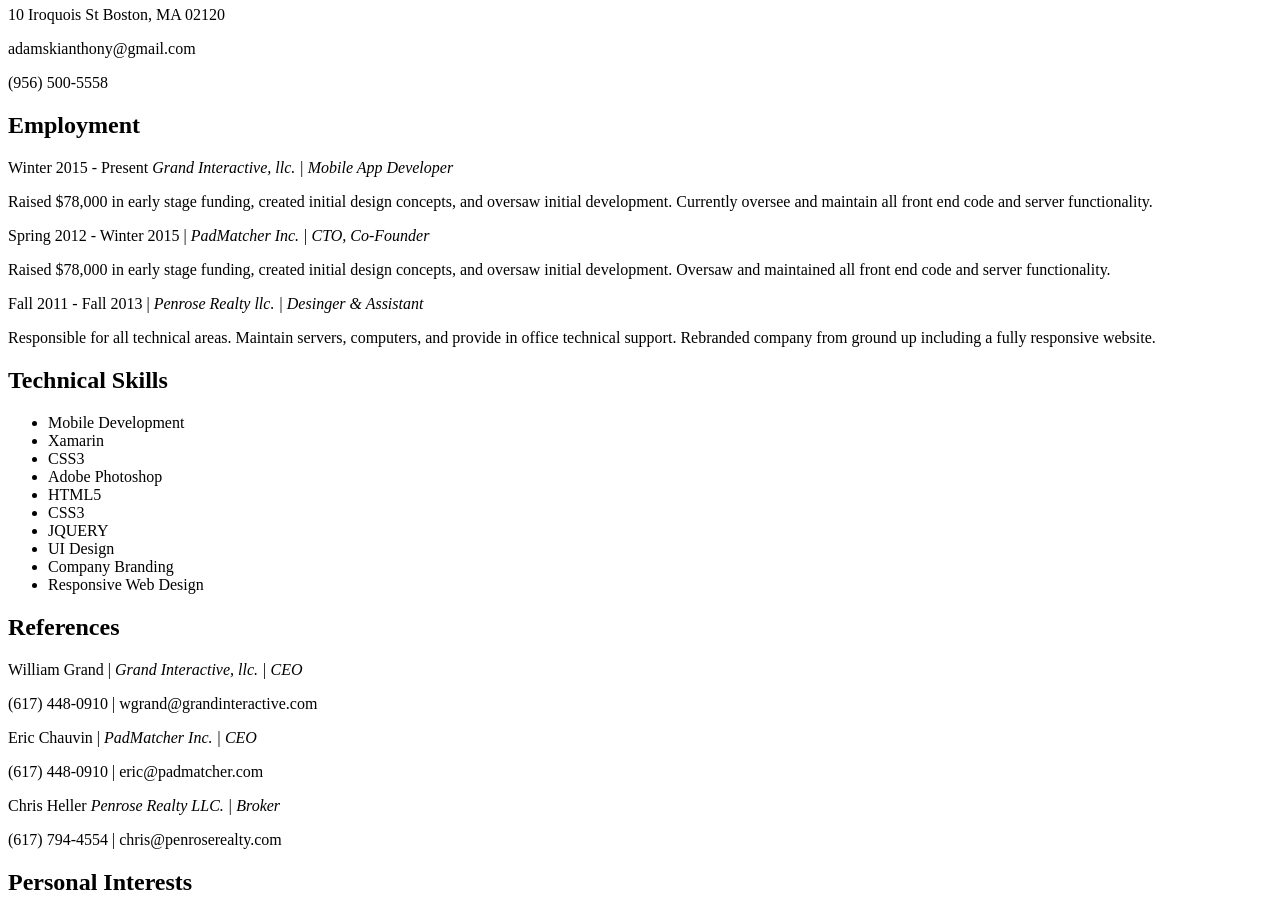
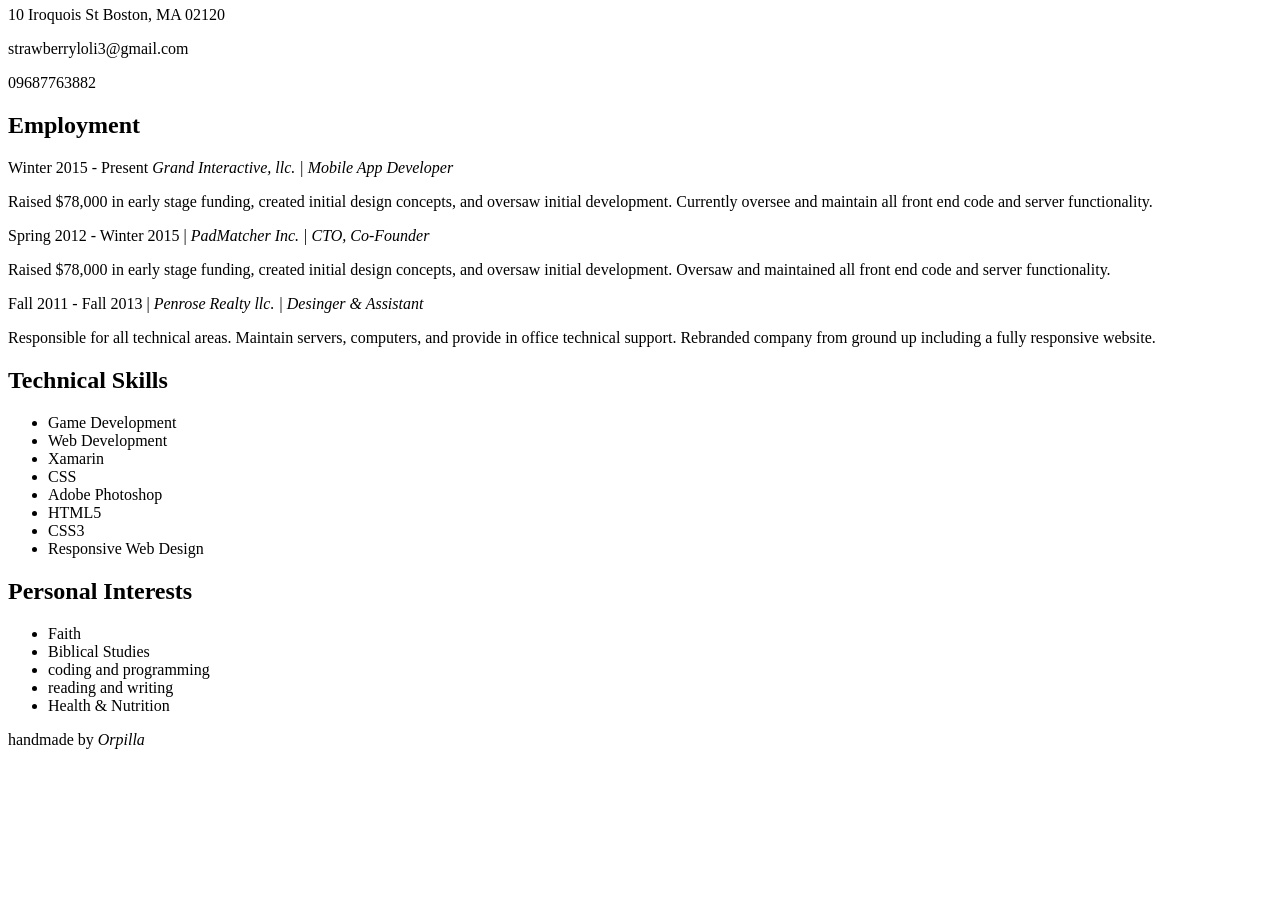
Before and after one commit to Jubibani/Web-Technoligies, a plain HTML site: page my_resume/resume_final.html in a window 1280 px wide. Shown: the part 60-973 px from the top of the page. After the commit the page ends 825 px from the top, so only its background shows below. Drawn offline with Linux system fonts and the light colour scheme; a web font is replaced by a local one.

Commit message:
sept 29 2023

```diff
--- a/my_resume/resume_final.html
+++ b/my_resume/resume_final.html
@@ -9,10 +9,10 @@
 
       <div class="name-text">
 
-        <h1>Anthony <em>Adamski</em></h1>
+        <h1>Orpilla <em>Christopher</em></h1>
         <p>10 Iroquois St Boston, MA 02120</p>
-        <p>adamskianthony@gmail.com</p>
-        <p>(956) 500-5558</p>
+        <p>strawberryloli3@gmail.com</p>
+        <p>09687763882</p>
 
       </div>
 
@@ -36,41 +36,29 @@
       <section>
         <h1>Technical Skills</h1>
         <ul class="skill-set">
-          <li>Mobile Development</li>
+          <li>Game Development</li>
+          <li>Web Development</li>
           <li>Xamarin</li>
-          <li>CSS3</li>
+          <li>CSS</li>
           <li>Adobe Photoshop</li>
           <li>HTML5</li>
           <li>CSS3</li>
-          <li>JQUERY</li>
-          <li>UI Design</li>
-          <li>Company Branding</li>
           <li>Responsive Web Design</li>
         </ul>
-      </section>
-      <section>
-        <h1>References</h1>
-        <p>William Grand | <em>Grand Interactive, llc. | CEO</em></p>
-        <p>(617) 448-0910 | wgrand@grandinteractive.com</p>
-        <p>Eric Chauvin | <em>PadMatcher Inc. | CEO</em></p>
-        <p>(617) 448-0910 | eric@padmatcher.com</p>
-        <p>Chris Heller <em>Penrose Realty LLC. | Broker</em></p>
-        <p>(617) 794-4554 | chris@penroserealty.com</p>
       </section>
       <section>
         <h1>Personal Interests</h1>
         <ul class="skill-set">
           <li>Faith</li>
           <li>Biblical Studies</li>
-          <li>Playing Guitar</li>
-          <li>Song Writing</li>
+          <li>coding and programming</li>
+          <li>reading and writing</li>
           <li>Health & Nutrition</li>
-          <li>Reading</li>
         </ul>
       </section>
       <section>
         <div class="handmade">
-          <p>handmade by <em> Anthony Adamski</em></p>
+          <p>handmade by <em> Orpilla </em></p>
         </div>
       </section>
     </div>
```
